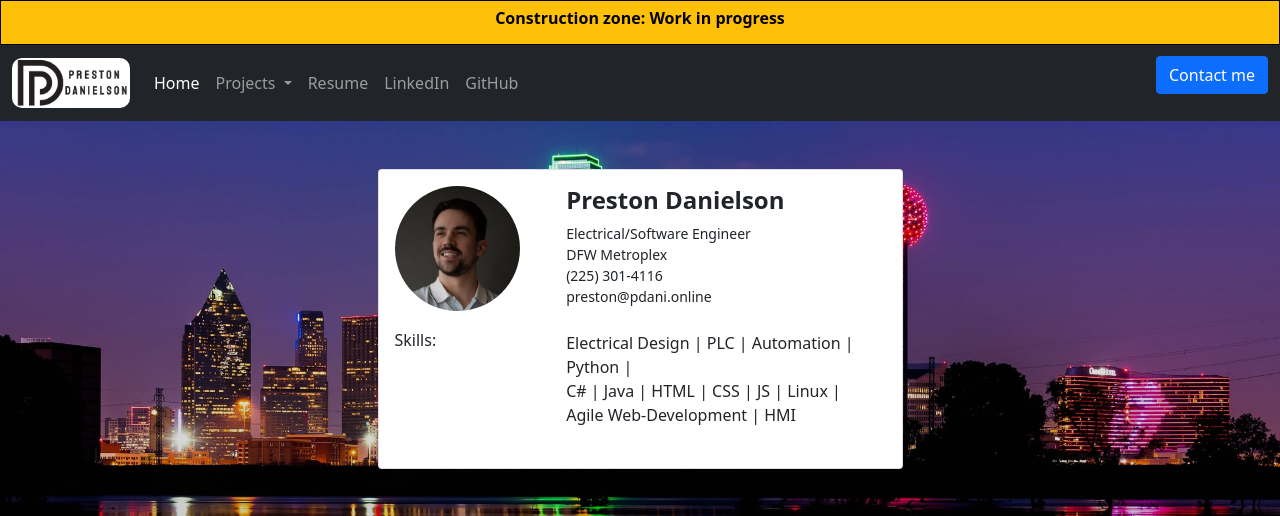
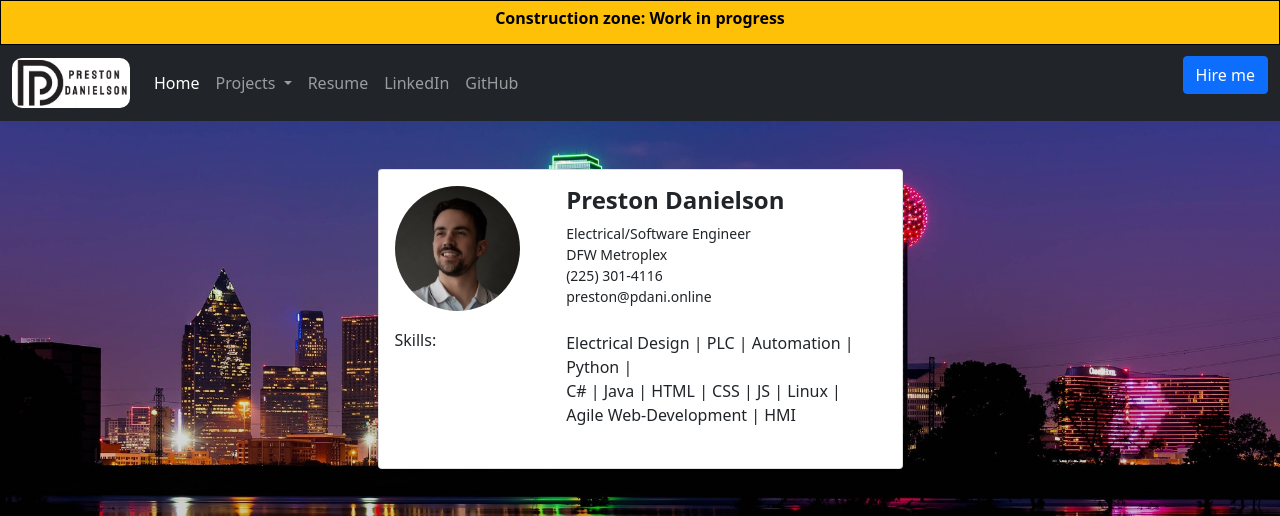
Before and after one commit to PDani96/Personal_Portfolio, a Django app: page / in a window 1280 px wide. Shown: the top 516 px of the page. Run offline with Django 4.2, Linux system fonts and the light colour scheme; parts of the project's set-up code (start-up, migrations or seed data) failed here and were passed over; some libraries are stand-ins or nearby versions.

Commit message:
Changed text and added functionality to contact button.

```diff
--- a/website/templates/base.html
+++ b/website/templates/base.html
@@ -74,7 +74,9 @@
                 </ul>
             </div>
             <form class="d-flex">
-                <button type="submit" class="btn btn-primary">Contact me</button>
+                <button type="submit" class="btn btn-primary">
+                    <a href="mailto:preston@pdani.online" style="color:white; text-decoration:none;">Hire me</a>
+                </button>
             </form>
         </div>
     </nav>
```
